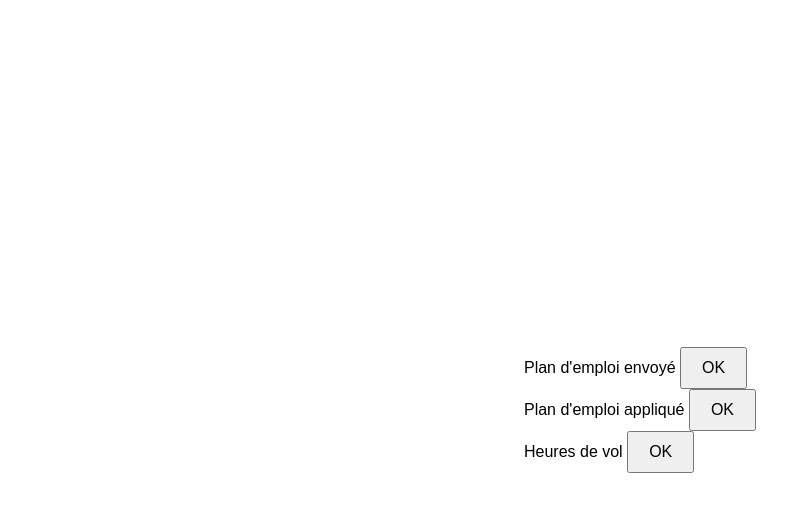
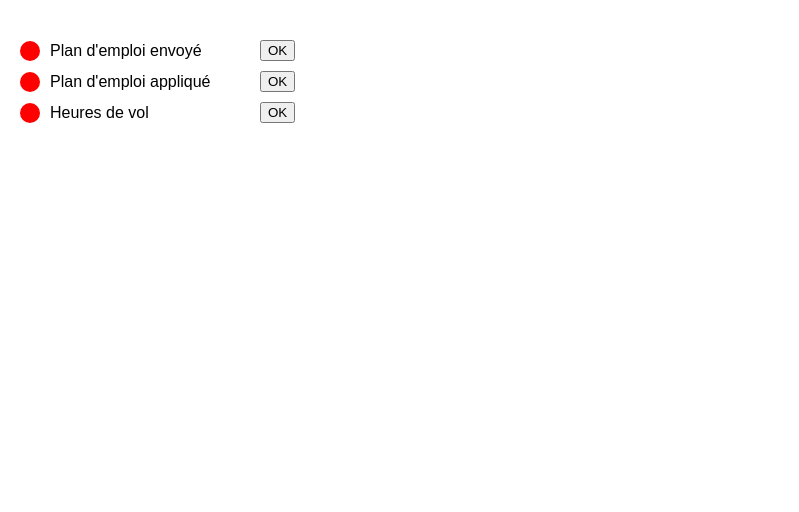
Before and after one commit to GuyaTom/plan-emploi, a plain HTML site: page index.html in a window 1280 px wide. Shown: the whole page, without its empty margins (0-799 px from the left). Drawn offline with Linux system fonts and the light colour scheme.

Commit message:
Update styles.css

```diff
--- a/styles.css
+++ b/styles.css
@@ -1,29 +1,31 @@
 body {
+    font-family: Arial, sans-serif;
+    margin: 20px;
+}
+.container {
     display: flex;
     flex-direction: column;
-    justify-content: center;
+    align-items: flex-start;
+}
+.date {
+    font-size: 14px;
+    margin-bottom: 20px;
+}
+.voyant {
+    display: flex;
     align-items: center;
-    height: 100vh;
-    margin: 0;
-    font-family: Arial, sans-serif;
+    margin-bottom: 10px;
 }
-
-#titre {
-    margin-bottom: 20px;
-    font-size: 2em;
+.voyant span {
+    width: 200px;
 }
-
-#date {
-    margin-bottom: 20px;
-    font-size: 1.5em;
+.voyant div {
+    width: 20px;
+    height: 20px;
+    border-radius: 50%;
+    background-color: red;
+    margin-right: 10px;
 }
-
-.date-impair {
-    color: red;
+.ok-button {
+    margin-left: 10px;
 }
-
-button {
-    padding: 10px 20px;
-    font-size: 16px;
-    cursor: pointer;
-}
```
